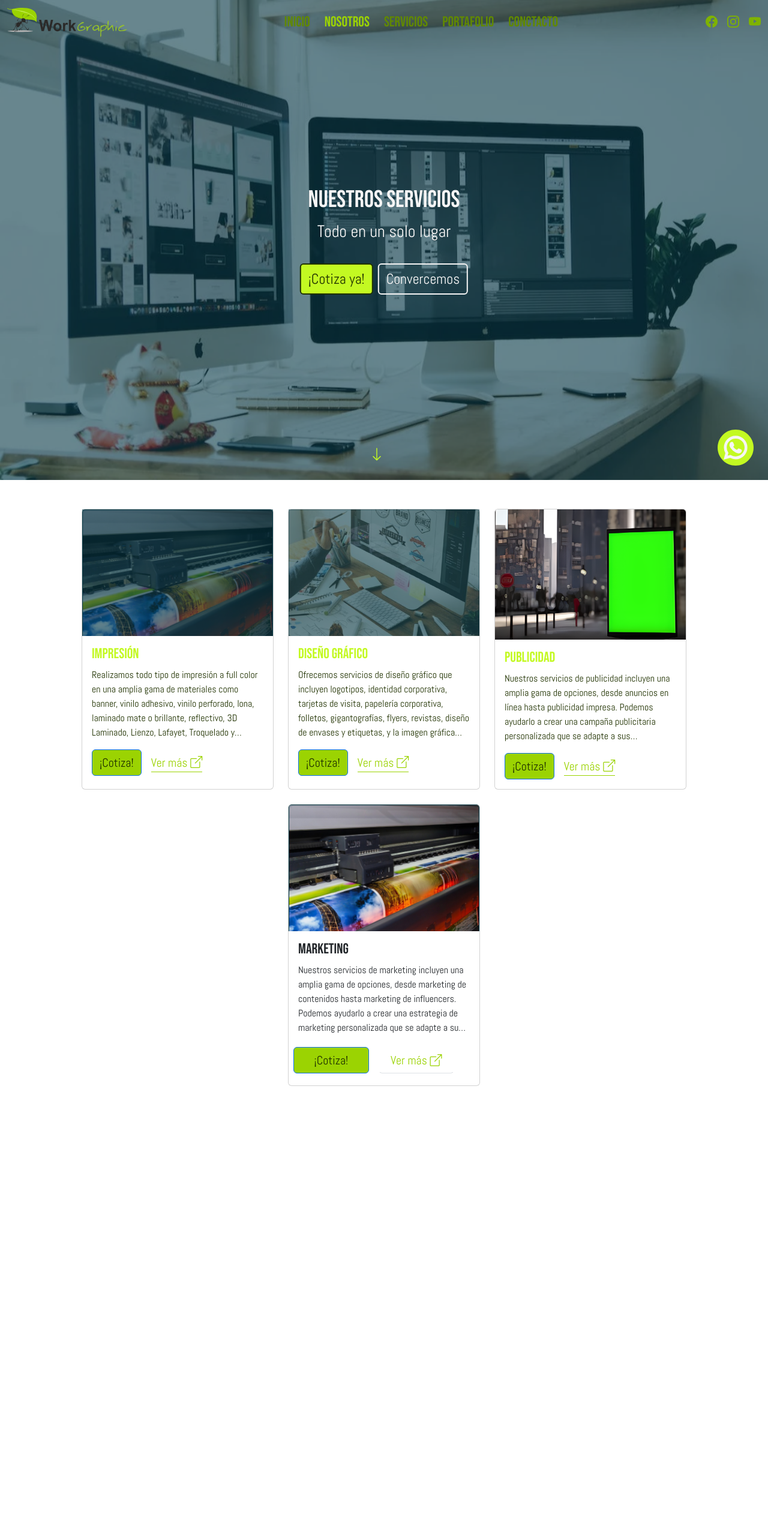
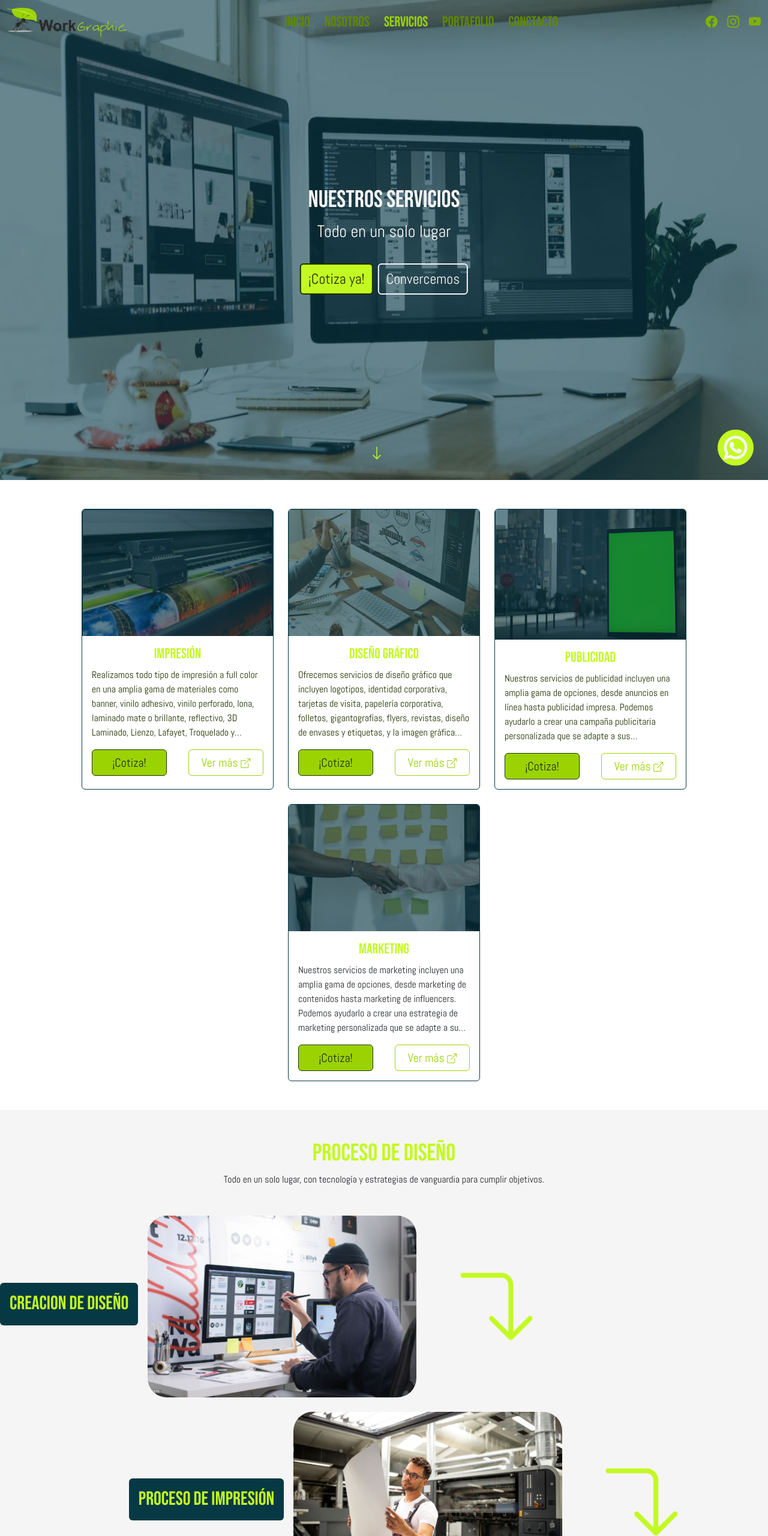
Before and after one commit to VillD/workGraphic, a website: page servicios.html in a window 1280 px wide. Shown: the top 2560 px of the page at 60% size. Before the commit the page ends 1858 px from the top, so only its background shows below. Drawn offline with nearby package versions, Linux system fonts and the light colour scheme.

Commit message:
terminando avanzado pagina de servicios

```diff
--- a/servicios.html
+++ b/servicios.html
@@ -47,16 +47,16 @@
 									>
 								</li>
 								<li class="nav-item">
-									<a
-										class="nav-link active text-green-500 hover"
-										href="nosotros.html"
-									>
-										NOSOTROS
-									</a>
+									<a class="nav-link hover" href="nosotros.html"> NOSOTROS </a>
 								</li>
 								<!--!-----------------------------------------------------------------------------------------!-->
 								<li class="nav-item dropdown custom-drop">
-									<a class="nav-link" href="./servicios.html"> SERVICIOS </a>
+									<a
+										class="nav-link active text-green-500"
+										href="./servicios.html"
+									>
+										SERVICIOS
+									</a>
 									<ul class="drop-hover list-unstyled">
 										<li class="">
 											<a class="" href="#">IMPRESIÓN</a>
@@ -160,10 +160,10 @@
 				<div
 					class="container-xxl d-flex flex-wrap gap-4 justify-content-center"
 				>
-					<article class="card" style="width: 20rem">
+					<article class="card border-1 border-blue-900" style="width: 20rem">
 						<div class="position-relative">
 							<div
-								class="d-block bs-blue-alpha position-absolute w-100 h-100 top-0"
+								class="card-img-top d-block bs-blue-alpha position-absolute w-100 h-100 top-0"
 							></div>
 							<img
 								src="./assets/images/image-servicioImpresion.png"
@@ -172,7 +172,9 @@
 							/>
 						</div>
 						<div class="card-body">
-							<h5 class="card-title h4 text-green-400">IMPRESIÓN</h5>
+							<h5 class="card-title h4 text-green-400 text-center">
+								IMPRESIÓN
+							</h5>
 							<p
 								class="card-text font-secundary textoSuspensivo text-green-900"
 							>
@@ -181,27 +183,29 @@
 								perforado, lona, laminado mate o brillante, reflectivo, 3D
 								Laminado, Lienzo, Lafayet, Troquelado y Repujado
 							</p>
-							<div class="d-lg-flex gap-lg-3 align-items-lg-center">
+							<div
+								class="row px-3 gap-2 px-lg-1 gap-lg-1 justify-content-lg-around"
+							>
 								<a
 									href="#"
-									class="btn btn-primary fs-5 font-secundary bg-green-500 text-green-900"
+									class="btn btn-primary fs-5 font-secundary bg-green-500 text-green-900 col-12 col-lg-5 me-lg-3 border-green-900"
 								>
 									¡Cotiza!
 								</a>
 								<a
 									href="#"
-									class="text-decoration-none fs-5 font-secundary text-green-500 border-bottom border-1 border-green-500"
+									class="btn text-decoration-none fs-5 font-secundary text-green-500 border-b border-green-500 col-12 col-lg-5"
 								>
-									Ver más <i class="bi bi-box-arrow-up-right"></i>
+									Ver más <i class="bi bi-box-arrow-up-right fs-6"></i>
 								</a>
 							</div>
 						</div>
 					</article>
 
-					<article class="card" style="width: 20rem">
+					<article class="card border-1 border-blue-900" style="width: 20rem">
 						<div class="position-relative">
 							<div
-								class="d-block bs-blue-alpha position-absolute w-100 h-100 top-0"
+								class="card-img-top d-block bs-blue-alpha position-absolute w-100 h-100 top-0"
 							></div>
 							<img
 								src="./assets/images/image-servicioDiseño.png"
@@ -210,7 +214,9 @@
 							/>
 						</div>
 						<div class="card-body">
-							<h5 class="card-title h4 text-green-400">DISEÑO GRÁFICO</h5>
+							<h5 class="card-title h4 text-green-400 text-center">
+								DISEÑO GRÁFICO
+							</h5>
 							<p
 								class="card-text font-secundary textoSuspensivo text-green-900"
 							>
@@ -220,31 +226,40 @@
 								de envases y etiquetas, y la imagen gráfica para todo tipo de
 								eventos.
 							</p>
-							<div class="d-lg-flex gap-lg-3 align-items-lg-center">
+							<div
+								class="row px-3 gap-2 px-lg-1 gap-lg-1 justify-content-lg-around"
+							>
 								<a
 									href="#"
-									class="btn btn-primary fs-5 font-secundary bg-green-500 text-green-900"
+									class="btn btn-primary fs-5 font-secundary bg-green-500 text-green-900 col-12 col-lg-5 me-lg-3 border-green-900"
 								>
 									¡Cotiza!
 								</a>
 								<a
 									href="#"
-									class="text-decoration-none fs-5 font-secundary text-green-500 border-bottom border-1 border-green-500"
+									class="btn text-decoration-none fs-5 font-secundary text-green-500 border-b border-green-500 col-12 col-lg-5"
 								>
-									Ver más <i class="bi bi-box-arrow-up-right"></i>
+									Ver más <i class="bi bi-box-arrow-up-right fs-6"></i>
 								</a>
 							</div>
 						</div>
 					</article>
 
-					<article class="card" style="width: 20rem">
+					<article class="card border-1 border-blue-900" style="width: 20rem">
+						<div class="position-relative">
+							<div
+								class="card-img-top d-block bs-blue-alpha position-absolute w-100 h-100 top-0"
+							></div>
 							<img
 								src="./assets/images/image-servicioPublcidad.png"
 								class="card-img-top w-100 d-block"
 								alt="..."
 							/>
+						</div>
 						<div class="card-body">
-							<h5 class="card-title h4 text-green-400">PUBLICIDAD</h5>
+							<h5 class="card-title h4 text-green-400 text-center">
+								PUBLICIDAD
+							</h5>
 							<p
 								class="card-text font-secundary textoSuspensivo text-green-900"
 							>
@@ -253,31 +268,41 @@
 								Podemos ayudarlo a crear una campaña publicitaria personalizada
 								que se adapte a sus necesidades y presupuesto.
 							</p>
-							<div class="d-lg-flex gap-lg-3 align-items-lg-center">
+							<div
+								class="row px-3 gap-2 px-lg-1 gap-lg-1 justify-content-lg-around"
+							>
 								<a
 									href="#"
-									class="btn btn-primary fs-5 font-secundary bg-green-500 text-green-900"
+									class="btn btn-primary fs-5 font-secundary bg-green-500 text-green-900 col-12 col-lg-5 me-lg-3 border-green-900"
 								>
 									¡Cotiza!
 								</a>
 								<a
 									href="#"
-									class="text-decoration-none fs-5 font-secundary text-green-500 border-bottom border-1 border-green-500"
+									class="btn text-decoration-none fs-5 font-secundary text-green-500 border-b border-green-500 col-12 col-lg-5"
 								>
-									Ver más <i class="bi bi-box-arrow-up-right"></i>
+									Ver más <i class="bi bi-box-arrow-up-right fs-6"></i>
 								</a>
 							</div>
 						</div>
 					</article>
 
-					<article class="card" style="width: 20rem">
+					<article class="card border-1 border-blue-900" style="width: 20rem">
+						<div class="position-relative">
+							<div
+								class="card-img-top d-block bs-blue-alpha position-absolute w-100 h-100 top-0"
+							></div>
 							<img
-							src="./assets/images/image-servicioImpresion.png"
-							class="card-img-top"
+								src="./assets/images/image-servicioMarketing.png"
+								class="card-img-top w-100"
 								alt="..."
 							/>
+						</div>
+
 						<div class="card-body">
-							<h5 class="card-title h4">MARKETING</h5>
+							<h5 class="card-title h4 text-green-400 text-center">
+								MARKETING
+							</h5>
 							<p class="card-text font-secundary textoSuspensivo">
 								Nuestros servicios de marketing incluyen una amplia gama de
 								opciones, desde marketing de contenidos hasta marketing de
@@ -285,25 +310,175 @@
 								marketing personalizada que se adapte a sus necesidades y
 								presupuesto.
 							</p>
-							<div class="row p-1">
+							<div
+								class="row px-3 gap-2 px-lg-1 gap-lg-1 justify-content-lg-around"
+							>
 								<a
 									href="#"
-									class="btn btn-primary fs-5 font-secundary bg-green-500 text-green-900 col col-lg-5 me-lg-3"
+									class="btn btn-primary fs-5 font-secundary bg-green-500 text-green-900 col-12 col-lg-5 me-lg-3 border-green-900"
 								>
 									¡Cotiza!
 								</a>
 								<a
 									href="#"
-									class="btn text-decoration-none fs-5 font-secundary text-green-500 border-bottom border-1 border-green-500col col-lg-5"
+									class="btn text-decoration-none fs-5 font-secundary text-green-500 border-b border-green-500 col-12 col-lg-5"
 								>
-									Ver más <i class="bi bi-box-arrow-up-right"></i>
+									Ver más <i class="bi bi-box-arrow-up-right fs-6"></i>
 								</a>
 							</div>
 						</div>
 					</article>
 				</div>
 			</section>
+
+			<section class="procesoDiseño bg-gray-100">
+				<div class="py-5">
+					<h1 class="text-green-400 text-center">PROCESO DE DISEÑO</h1>
+					<p class="font-secundary text-center mb-5">
+						Todo en un solo lugar, con tecnología y estrategias de vanguardia
+						para cumplir objetivos.
+					</p>
+					<div class="d-flex flex-column gap-4">
+						<div class="d-flex justify-content-start">
+							<h2
+								class="bg-blue-900 text-green-400 me-3 p-3 rounded-2 align-self-center"
+							>
+								CREACION DE DISEÑO
+							</h2>
+							<img
+								src="./assets/images/image-procesoDiseño.png"
+								alt="Proceso de diseño"
+								class="rounded-5"
+								style="width: 35%"
+							/>
+							<i
+								class="bi bi-arrow-90deg-right text-green-400"
+								style="transform: rotate(90deg); font-size: 8rem"
+							></i>
 						</div>
+
+						<div class="d-flex justify-content-center">
+							<h2
+								class="bg-blue-900 text-green-400 me-3 p-3 rounded-2 align-self-center"
+							>
+								PROCESO DE IMPRESIÓN
+							</h2>
+							<img
+								src="./assets/images/image-procesoImpresion.png"
+								alt="Proceso de impresión"
+								class="rounded-5"
+								style="width: 35%"
+							/>
+							<i
+								class="bi bi-arrow-90deg-right text-green-400"
+								style="transform: rotate(90deg); font-size: 8rem"
+							></i>
+						</div>
+
+						<div class="d-flex justify-content-end pe-5">
+							<h2
+								class="bg-blue-900 text-green-400 me-3 p-3 rounded-2 align-self-center"
+							>
+								ENTREGA DE IMPRESIÓN
+							</h2>
+							<img
+								src="./assets/images/image-procesoEntrega.png"
+								alt="Proceso de entrega"
+								class="me-5 rounded-5"
+								style="width: 35%"
+							/>
+						</div>
+					</div>
+				</div>
+			</section>
+		</div>
+
+		<footer class="bg-green-700 mb-0">
+			<div class="container-xxl d-flex justify-content-lg-between py-5">
+				<div class="">
+					<a href="">
+						<img
+							src="./assets/images/logo-workGraphic.svg"
+							alt="Logo de WorkGraphic"
+							width="300"
+						/>
+					</a>
+				</div>
+				<div>
+					<p class="h3 text-gray-100">CONTACTANOS</p>
+					<ul class="font-secundary list-unstyled ms-2 mb-0 mt-3">
+						<li class="mb-0 pb-1">
+							<a class="text-decoration-none fs-5 text-gray-100" href="">
+								Direccion: Calle 123, Ciudad, País
+							</a>
+						</li>
+						<li class="mb-0 pb-1">
+							<a class="text-decoration-none fs-5 text-gray-100" href=""
+								>Teléfono: +xx-xxxx-xxxx</a
+							>
+						</li>
+						<li class="mb-0 pb-1">
+							<a class="text-decoration-none fs-5 text-gray-100" href=""
+								>Email: info@empresa.com</a
+							>
+						</li>
+					</ul>
+				</div>
+				<div>
+					<p class="h3 text-gray-100">SERVICIOS</p>
+					<ul class="list-unstyled font-secundary ms-2 mb-0">
+						<li class="pb-1">
+							<a class="text-gray-100 fs-5 text-decoration-none" href="">
+								Impresión</a
+							>
+						</li>
+						<li class="pb-1">
+							<a class="text-gray-100 fs-5 text-decoration-none" href=""
+								>Diseño gráfico</a
+							>
+						</li>
+						<li class="pb-1">
+							<a class="text-gray-100 fs-5 text-decoration-none" href=""
+								>Pliublicidad</a
+							>
+						</li>
+						<li class="pb-1">
+							<a class="text-gray-100 fs-5 text-decoration-none" href=""
+								>Marketing</a
+							>
+						</li>
+					</ul>
+				</div>
+				<div>
+					<p class="h3 text-gray-100">SÍGUENOS</p>
+					<ul class="list-unstyled d-flex gap-3 ms-2">
+						<li class="nav-item list-unstyled">
+							<a class="nav-link" href="">
+								<i class="bi bi-facebook fs-5 text-gray-100"></i>
+							</a>
+						</li>
+						<li class="nav-item">
+							<a class="nav-link" href="">
+								<i class="bi bi-instagram fs-5 text-gray-100"></i>
+							</a>
+						</li>
+
+						<li class="nav-item">
+							<a class="nav-link" href="">
+								<i class="bi bi-youtube fs-5 text-gray-100"></i>
+							</a>
+						</li>
+					</ul>
+				</div>
+			</div>
+			<p
+				class="font-secundary fs-6 text-center mb-0 text-green-900 bg-gray-100 py-2"
+			>
+				© 2023 WorkGraphic. Todos los derechos reservados. <br />
+				Designed by <a href="" class="text-green-900">DDDesign</a> and
+				<a href="" class="d-inline text-green-900">Tabo</a>
+			</p>
+		</footer>
 
 		<script src="https://cdn.jsdelivr.net/npm/swiper@11/swiper-bundle.min.js"></script>
 
```
Also changed, not shown: assets/icons/icon-arrowDown.svg (added), assets/icons/icon-arrowUp.svg (added), assets/images/image-procesoDiseño.png (added), assets/images/image-procesoEntrega.png (added), assets/images/image-procesoImpresion.png (added), assets/images/image-servicioMarketing.png (added). Lines whose indentation alone changed are shown as unchanged.
